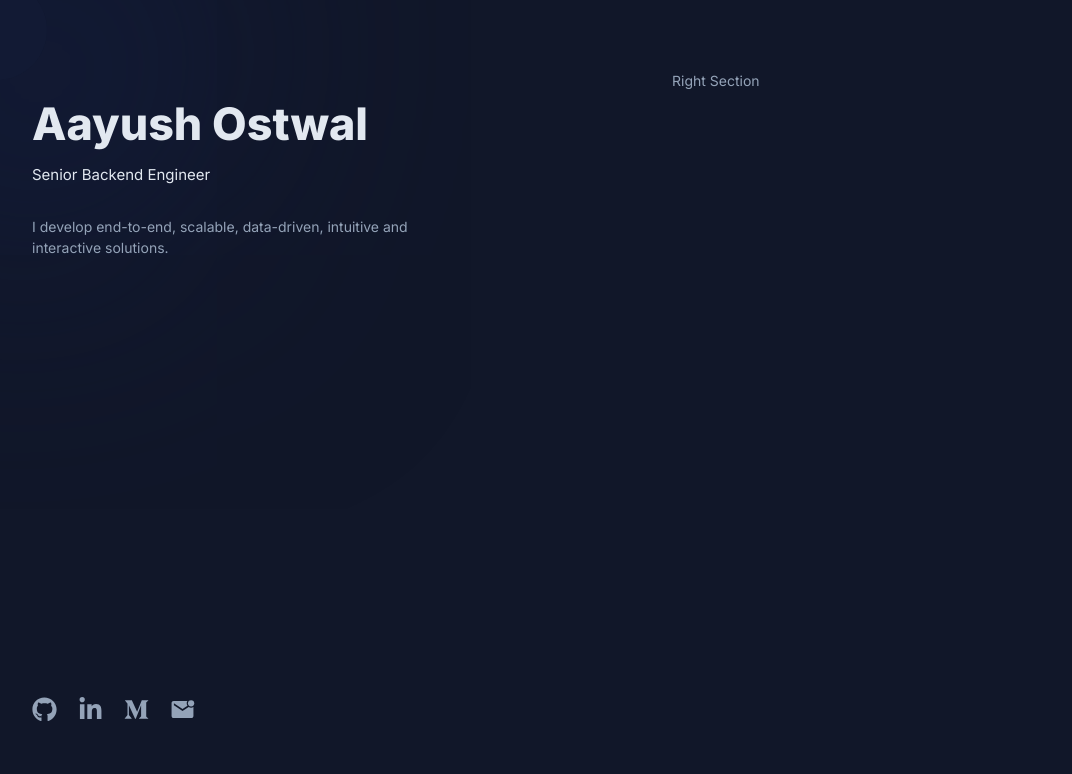
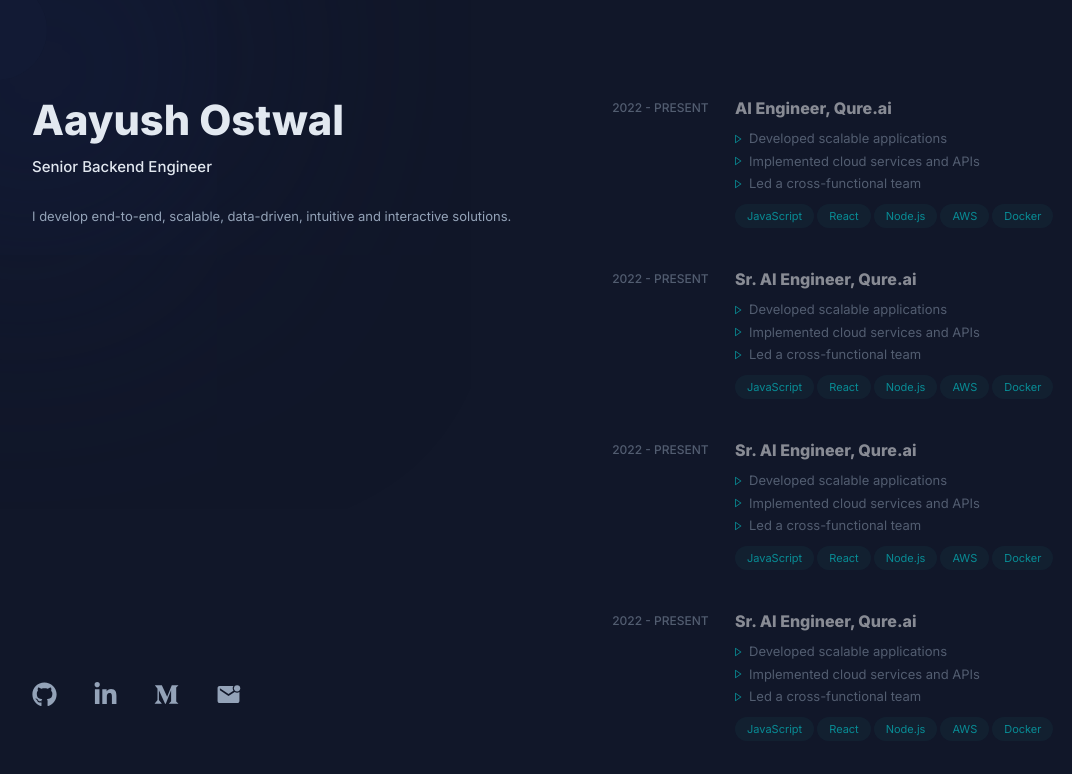
Before and after one commit to aayushostwal/aayushostwal.github.io, a React (Vite) app: page / in a window 1280 px wide. Shown: the top 774 px of the page, without its empty margins (38-1110 px from the left). Built offline with nearby package versions, Linux system fonts and the light colour scheme.

Commit message:
Added project list

```diff
--- a/index.html
+++ b/index.html
@@ -5,6 +5,7 @@
     <link rel="icon" type="image/svg+xml" href="/vite.svg" />
     <link href='https://fonts.googleapis.com/css?family=Inter' rel='stylesheet'>
     <link href="https://fonts.googleapis.com/css2?family=Inter:wght@800&display=swap" rel="stylesheet">
+    <link href="https://fonts.googleapis.com/css2?family=Inter:wght@500&display=swap" rel="stylesheet">
     <title>Aayush Ostwal</title>
     <style>
       body {
--- a/src/App.tsx
+++ b/src/App.tsx
@@ -10,7 +10,7 @@
           style={{
             width: "100vw",
             height: "100vh",
-            fontSize: 14,
+            fontSize: 13,
           }}
         >
           <AppLayout />
--- /dev/null
+++ b/src/components/Experience/index.tsx
@@ -0,0 +1,142 @@
+import { Box, Text } from "@mantine/core";
+import { BiRightArrow } from "react-icons/bi";
+import constants from "../../constants";
+import { ProjectDetails } from "../types";
+
+function StyledChip({ text }: { text: string }) {
+  return (
+    <Box
+      style={{
+        display: "inline-flex",
+        alignItems: "center",
+        padding: "4px 12px",
+        borderRadius: "9999px",
+        backgroundColor: "#2DD4bf1a",
+        color: "cyan",
+        fontSize: "11px",
+        whiteSpace: "nowrap",
+        width: "fit-content",
+        marginRight: 3,
+        marginBottom: 3,
+      }}
+    >
+      {text}
+    </Box>
+  );
+}
+export default function Experience({
+  projectDetail,
+  hoveringProjectName,
+  setHoveringProjectName,
+}: {
+  projectDetail: ProjectDetails;
+  hoveringProjectName: string;
+  setHoveringProjectName: React.Dispatch<React.SetStateAction<string>>;
+}) {
+  return (
+    <>
+      <Box
+        style={{
+          transition: "background-color 0.3s ease", // Smooth transition
+          backgroundColor:
+            hoveringProjectName === projectDetail.company
+              ? constants.Colors.BOX_SHADOW + "40"
+              : "transparent",
+          display: "grid",
+          borderRadius: "10px",
+          gridTemplateColumns: "1fr 4fr",
+          overflow: "hidden",
+          paddingLeft: 10,
+          paddingBottom: 10,
+          marginTop: 10,
+          opacity:
+            hoveringProjectName === ""
+              ? "100%"
+              : hoveringProjectName !== projectDetail.company
+              ? "50%"
+              : "100%",
+        }}
+        onMouseEnter={() => setHoveringProjectName(projectDetail.company)}
+        onMouseLeave={() => setHoveringProjectName("")}
+      >
+        <Box
+          style={{
+            overflow: "auto",
+          }}
+        >
+          <Text
+            fw={500}
+            style={{
+              color: constants.Colors.TEXT,
+              fontSize: 12,
+              display: "inline-flex",
+              paddingTop: 7,
+            }}
+          >
+            {projectDetail.year}
+          </Text>
+        </Box>
+        <Box
+          style={{
+            overflow: "auto",
+          }}
+        >
+          <Text
+            fw={700}
+            style={{
+              textAlign: "left",
+              width: "100%",
+              color:
+                hoveringProjectName === projectDetail.company
+                  ? "cyan"
+                  : "white",
+              fontSize: 16,
+            }}
+          >
+            {projectDetail.company}
+          </Text>
+          <Box
+            style={{
+              display: "flex",
+              flexDirection: "column",
+              marginLeft: -2,
+              marginTop: -20,
+              overflow: "visible",
+            }}
+          >
+            {projectDetail.experience.map((item) => {
+              return (
+                <Text
+                  style={{
+                    display: "flex",
+                    alignItems: "center",
+                    marginBottom: -10,
+                  }}
+                >
+                  <BiRightArrow
+                    size={10}
+                    color="cyan"
+                    style={{
+                      paddingRight: 6,
+                    }}
+                  />
+                  {item}
+                </Text>
+              );
+            })}
+          </Box>
+          <Box
+            style={{
+              marginTop: 20,
+              overflow: "visible",
+            }}
+          >
+            {projectDetail.skills.map((skill) => {
+              return <StyledChip text={skill} />;
+            })}
+          </Box>
+        </Box>
+      </Box>
+    </>
+  );
+}
--- a/src/components/Layout.tsx
+++ b/src/components/Layout.tsx
@@ -2,17 +2,34 @@
 import BioSection from "./BioSection";
 
 import { useMediaQuery } from "@mantine/hooks";
+import { useState } from "react";
+import qure from "../data/projects/qure";
+import Experience from "./Experience";
+import { ProjectDetails } from "./types";
 
 export default function AppLayout() {
   const isMobile = useMediaQuery("(max-width: 768px)");
+  const [hoveringProjectName, setHoveringProjectName] = useState("null");
+  console.log("hoveringProjectName", hoveringProjectName);
+  const projectDetails: ProjectDetails[] = [
+    qure.qureSrProject,
+    qure.qureProject,
+    qure.qureProject,
+    qure.qureProject,
+    qure.qureProject,
+    qure.qureProject,
+    qure.qureProject,
+    qure.qureProject,
+    qure.qureProject,
+  ];
 
   return (
     <Box
       style={{
         display: "grid",
-        gridTemplateColumns: isMobile ? "1fr" : "1fr 1fr",
-        width: "100vw",
-        height: "100vh",
+        gridTemplateColumns: isMobile ? "1fr" : "1fr 1.2fr",
+        width: "98vw",
+        height: "98vh",
         margin: 0,
         padding: 0,
         overflow: "hidden",
@@ -23,7 +40,6 @@
           paddingLeft: 60,
           paddingTop: 70,
           overflow: "auto",
-          width: "60%",
         }}
       >
         <BioSection />
@@ -33,9 +49,21 @@
           paddingLeft: 60,
           paddingTop: 70,
           overflow: "auto",
+          "&:hover": {
+            backgroundColor: "lightgray", // Change to your desired hover color
+            border: "2px solid blue", // Change to your desired border style
+          },
         }}
       >
-        Right Section
+        {projectDetails.map((projectDetail) => {
+          return (
+            <Experience
+              projectDetail={projectDetail}
+              hoveringProjectName={hoveringProjectName}
+              setHoveringProjectName={setHoveringProjectName}
+            />
+          );
+        })}
       </Box>
     </Box>
   );
--- /dev/null
+++ b/src/components/types.ts
@@ -0,0 +1,7 @@
+export interface ProjectDetails {
+  year: string;
+  company: string;
+  link: string;
+  experience: string[];
+  skills: string[];
+}
--- a/src/constants.tsx
+++ b/src/constants.tsx
@@ -1,7 +1,8 @@
 const Colors = {
   TEXT: "#94A3B8",
-  BACKGROUND: "rgb(17, 23, 41)",
-  SHADOW: "rgb(20, 30, 65, 0.5)",
+  BACKGROUND: "#111729",
+  SHADOW: "#141E4180",
+  BOX_SHADOW: "#253759",
 };
 export default {
   Colors,
--- /dev/null
+++ b/src/data/projects/qure.tsx
@@ -0,0 +1,30 @@
+import { ProjectDetails } from "../../components/types";
+
+const qureSrProject: ProjectDetails = {
+  year: "2022 - PRESENT",
+  company: "AI Engineer, Qure.ai",
+  link: "https://qure.ai",
+  experience: [
+    "Developed scalable applications",
+    "Implemented cloud services and APIs",
+    "Led a cross-functional team",
+  ],
+  skills: ["JavaScript", "React", "Node.js", "AWS", "Docker"],
+};
+
+const qureProject: ProjectDetails = {
+  year: "2022 - PRESENT",
+  company: "Sr. AI Engineer, Qure.ai",
+  link: "https://qure.ai",
+  experience: [
+    "Developed scalable applications",
+    "Implemented cloud services and APIs",
+    "Led a cross-functional team",
+  ],
+  skills: ["JavaScript", "React", "Node.js", "AWS", "Docker"],
+};
+
+export default {
+  qureSrProject,
+  qureProject,
+};
```
